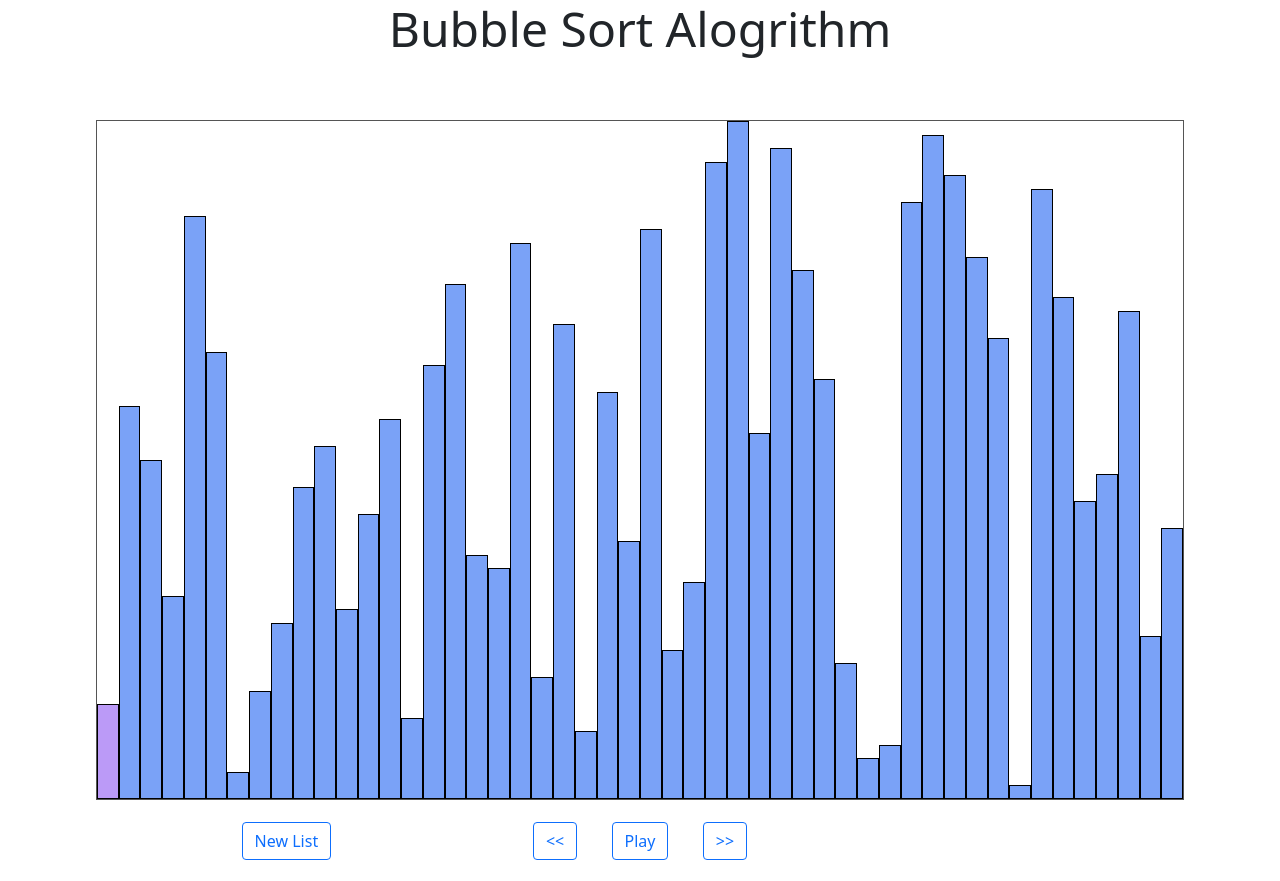
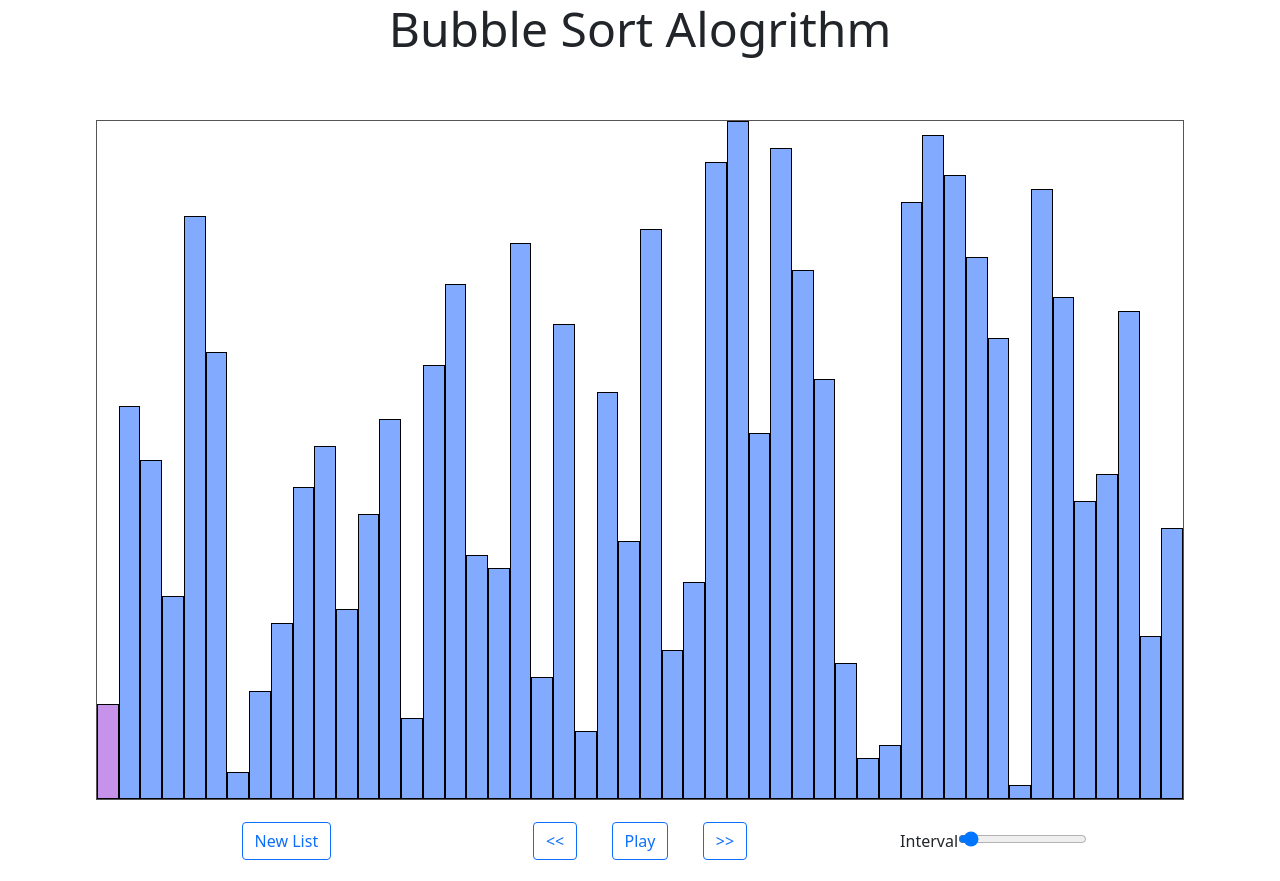
Before and after one commit to AlexHutchison-Dev/Bubble-Sort-Visualization, a React (Create React App) app: page / in a window 1280 px wide. Built offline with nearby package versions, Linux system fonts and the light colour scheme.

Commit message:
Added speed control to control pane

```diff
--- a/src/Components/Chart.jsx
+++ b/src/Components/Chart.jsx
@@ -18,18 +18,22 @@ const Bar = styled.div`
     calc(100% / ${(props) => props.range}) * ${(props) => props.height}
   );
   border: 1px solid black;
-  background-color: ${(props) => (props.focus ? "#bb9af7" : "#7aa2f7")};
+  background-color: ${(props) => props.color};
 `;
 const Chart = ({ list, range, focus }) => {
   return (
     <Container>
       {list.map((number, index) => {
+        var color = "#82AAFF";
+        if (focus === index) {
+          color = "#C792EA";
+        }
         return (
           <Bar
             key={Math.random()}
             height={number}
             range={range}
-            focus={focus === index ? true : false}
+            color={color}
           />
         );
       })}
--- a/src/Components/ControlPane.jsx
+++ b/src/Components/ControlPane.jsx
@@ -1,3 +1,4 @@
+import { useState } from "react";
 import { Button } from "reactstrap";
 import styled from "styled-components";
 
@@ -15,12 +16,23 @@ const Container = styled.div`
   width: 100%;
 `;
 
+const InputGroup = styled.div`
+  display: flex;
+  flex-direction: column;
+`;
+
 const ControlPane = ({
   togglePlaying,
   incrementFrames,
   reduceFrameIndex,
   handleNewList,
+  changeSpeed,
 }) => {
+  const [speed, setSpeed] = useState(50);
+  function handleChange(event) {
+    setSpeed(event.target.value);
+    changeSpeed(event.target.value);
+  }
   return (
     <Container>
       <ButtonGroup>
@@ -39,7 +51,19 @@ const ControlPane = ({
           {">>"}
         </Button>
       </ButtonGroup>
-      <ButtonGroup></ButtonGroup>
+      <ButtonGroup>
+        <label htmlFor="speed">
+          Interval
+          <input
+            id="speed"
+            type="range"
+            min="10"
+            max="1000"
+            value={speed}
+            onChange={handleChange}
+          />
+        </label>
+      </ButtonGroup>
     </Container>
   );
 };
--- a/src/Components/VisualizationPlayer.jsx
+++ b/src/Components/VisualizationPlayer.jsx
@@ -1,4 +1,4 @@
-import { useState, useEffect, useCallback } from "react";
+import { useState, useEffect } from "react";
 import styled from "styled-components";
 import Chart from "./Chart";
 import ControlPane from "./ControlPane";
@@ -12,22 +12,16 @@ const Container = styled.div`
 const VisualizationPlayer = ({ frames, range, newList }) => {
   const [frameIndex, setFrameIndex] = useState(0);
   const [playing, setPlaying] = useState(false);
+  const [speed, setSpeed] = useState(50);
 
   // Animate frames
   useEffect(() => {
     if (playing) {
-      play();
+      setTimeout(() => {
+        incrementFrameIndex();
+      }, speed);
     }
-    async function play() {
-      await sleep(750).then(incrementFrameIndex());
-    }
-
-    function sleep(ms) {
-      console.log("going to sleep");
-      return new Promise((resolve) => setTimeout((resolve, ms)));
-      console.log("waking up");
-    }
-  }, [playing, incrementFrameIndex]);
+  }, [playing, incrementFrameIndex, speed]);
 
   function togglePlaying() {
     setPlaying(!playing);
@@ -62,6 +56,11 @@ const VisualizationPlayer = ({ frames, range, newList }) => {
   function handleNewList() {
     newList();
     resetFrameIndex();
+    setPlaying(false);
+  }
+
+  function changeSpeed(value) {
+    setSpeed(value);
   }
 
   return (
@@ -76,6 +75,7 @@ const VisualizationPlayer = ({ frames, range, newList }) => {
         incrementFrames={incrementFrameIndex}
         reduceFrameIndex={reduceFrameIndex}
         handleNewList={handleNewList}
+        changeSpeed={changeSpeed}
       />
     </Container>
   );
```
